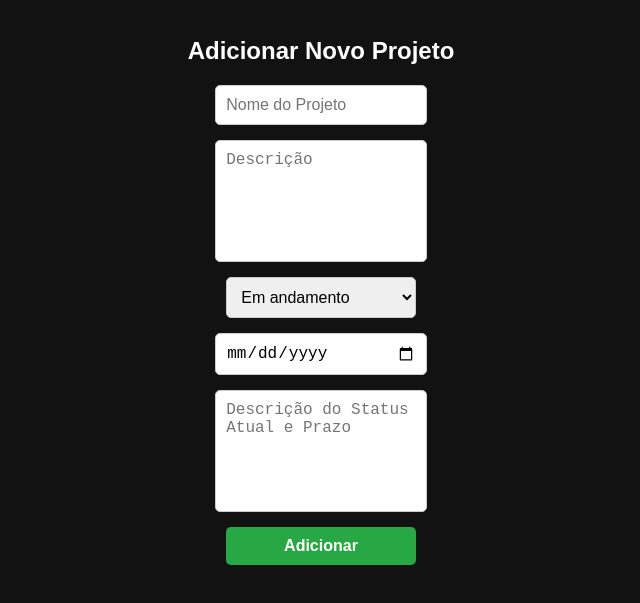
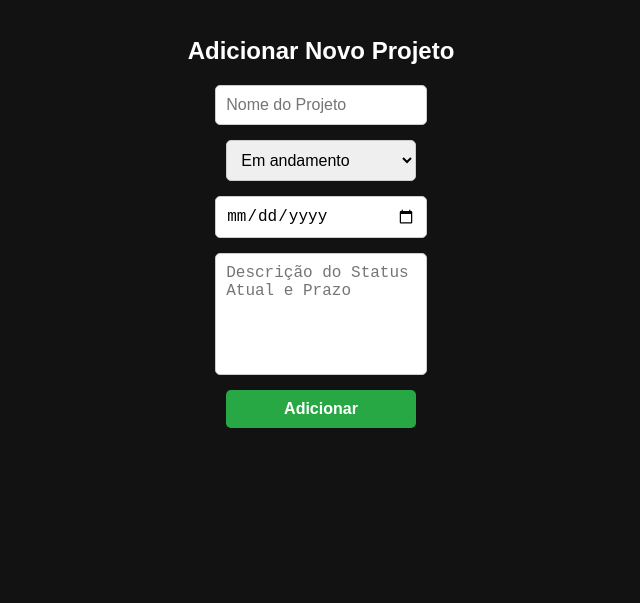
Before and after one commit to lucashebarros/relatorio_bi, a plain HTML site: page frontend/index.html in a window 1280 px wide. Both pictures are taken after a click on the button "Adicionar Projeto". Shown: the part 121-724 px from the top of the page, without its empty margins (319-959 px from the left). Drawn offline with nearby package versions, Linux system fonts and the light colour scheme; no server answers.

Commit message:
Update index.html

```diff
--- a/frontend/index.html
+++ b/frontend/index.html
@@ -41,17 +41,17 @@
   <h2>Adicionar Novo Projeto</h2>
   <form id="create-form">
     <input type="text" id="nome" placeholder="Nome do Projeto" required>
-    <textarea id="descricao" placeholder="Descrição" required></textarea>
     <select id="status" required>
       <option value="Em andamento">Em andamento</option>
       <option value="Concluído">Concluído</option>
       <option value="Parado">Parado</option>
     </select>
-    <input type="date" id="data-inicio" required>
+    <input type="date" id="prazo" required>
     <textarea id="status-atual" placeholder="Descrição do Status Atual e Prazo" required></textarea>
     <button type="submit">Adicionar</button>
   </form>
 </section>
+
 
   <!-- Seção de Atualizar Status -->
 <!-- Seção de Atualizar Status -->
```
